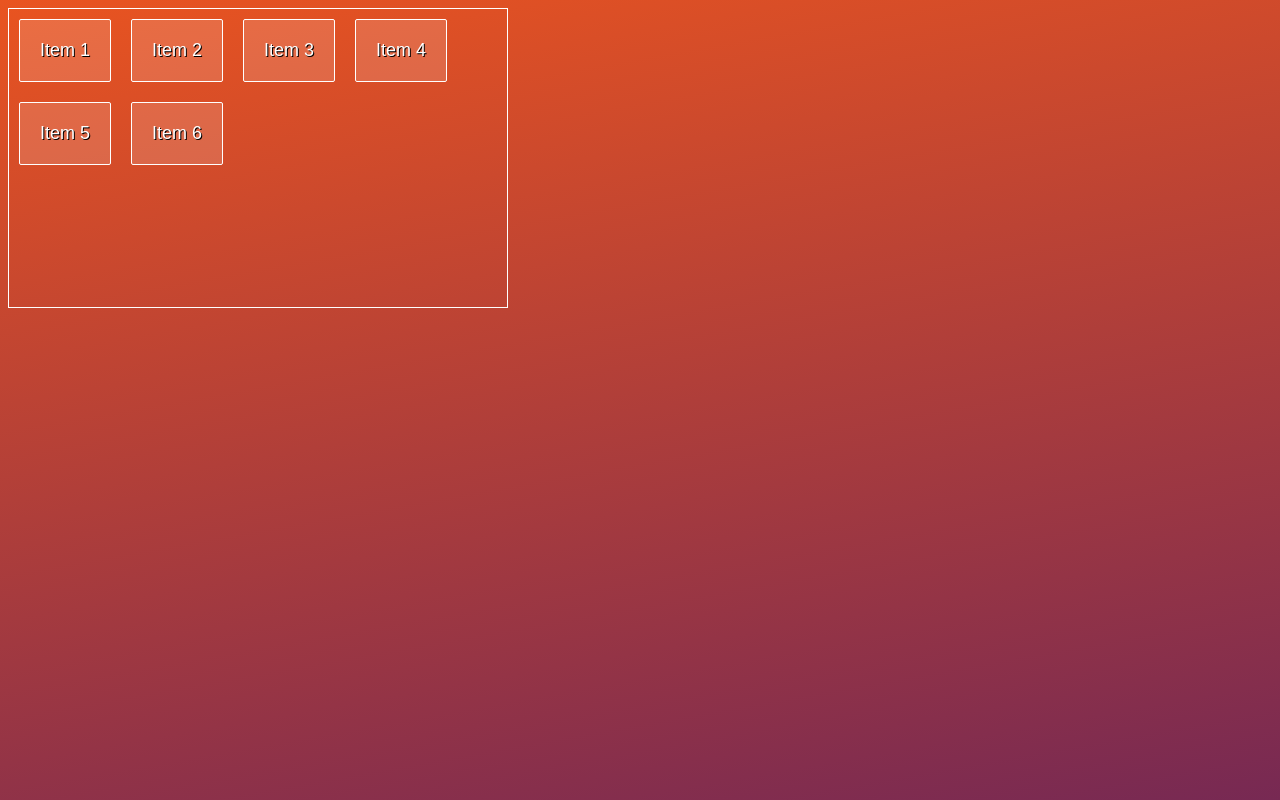
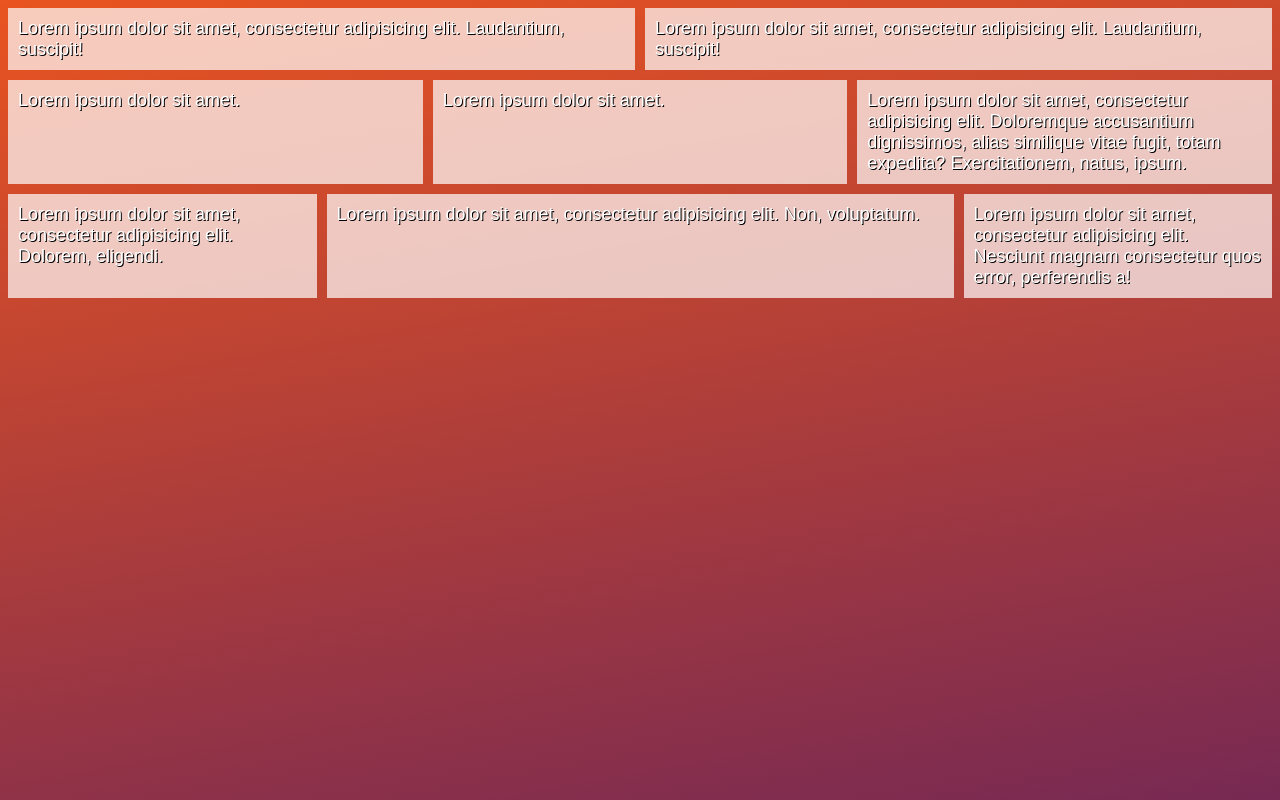
Before and after one commit to snizemic/udemy-flexbox-2017, a website: page index.html in a window 1280 px wide. Drawn offline with Linux system fonts and the light colour scheme.

Commit message:
dalsi lekce

```diff
--- a/css/main.css
+++ b/css/main.css
@@ -1,12 +1,32 @@
+
 /* Your code goes here */
-.container {
+
+.grid {
   display: flex;
-  flex-direction: row;
-  justify-content: flex-start;
-  align-content: flex-start;
-  flex-wrap: wrap;
-  align-items: flex-start;
-  border: 1px solid #fff;
-  height: 300px;
-  width: 500px;
 }
+
+.gutters {
+  margin: -10px 0 10px -10px;
+}
+
+.gutters>div {
+  padding: 10px 0 0 10px;
+}
+
+.gutters div div {
+  background-color: rgba(255, 255, 255, 0.7);
+  padding: 10px;
+  height: 100%;
+}
+
+.half {
+  flex-basis: 50%;
+}
+
+.third {
+  flex-basis: 33.33333%;
+}
+
+.fourth {
+  flex-basis: 25%;
+}
--- a/index.html
+++ b/index.html
@@ -7,13 +7,35 @@
     <link rel="stylesheet" href="css/main.css">
   </head>
   <body>
-    <div class="container">
-      <div>Item 1</div>
-      <div>Item 2</div>
-      <div>Item 3</div>
-      <div>Item 4</div>
-      <div>Item 5</div>
-      <div>Item 6</div>
+    <div class="grid gutters">
+      <div class="half">
+        <div>Lorem ipsum dolor sit amet, consectetur adipisicing elit. Laudantium, suscipit!</div>
+      </div>
+      <div class="half">
+        <div>Lorem ipsum dolor sit amet, consectetur adipisicing elit. Laudantium, suscipit!</div>
+      </div>
+    </div>
+    <div class="grid gutters">
+      <div class="third">
+        <div>Lorem ipsum dolor sit amet.</div>
+      </div>
+      <div class="third">
+        <div>Lorem ipsum dolor sit amet.</div>
+      </div>
+      <div class="third">
+        <div>Lorem ipsum dolor sit amet, consectetur adipisicing elit. Doloremque accusantium dignissimos, alias similique vitae fugit, totam expedita? Exercitationem, natus, ipsum.</div>
+      </div>
+    </div>
+    <div class="grid gutters">
+      <div class="fourth">
+        <div>Lorem ipsum dolor sit amet, consectetur adipisicing elit. Dolorem, eligendi.</div>
+      </div>
+      <div class="half">
+        <div>Lorem ipsum dolor sit amet, consectetur adipisicing elit. Non, voluptatum.</div>
+      </div>
+      <div class="fourth">
+        <div>Lorem ipsum dolor sit amet, consectetur adipisicing elit. Nesciunt magnam consectetur quos error, perferendis a!</div>
+      </div>
     </div>
   </body>
 </html>
```
